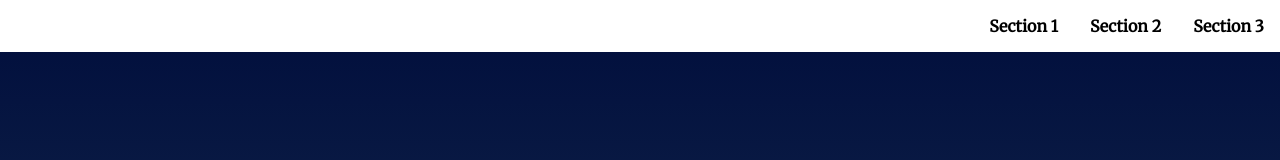
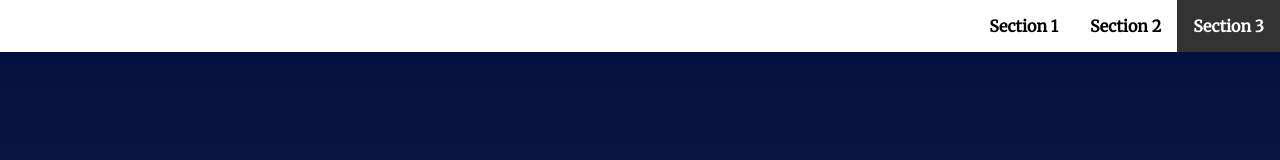
Before and after one commit to CrazyBee81/landing-page, a plain HTML site: page landing-page/index.html in a window 1280 px wide. Shown: the top 160 px of the page. Drawn offline with Linux system fonts and the light colour scheme.

Commit message:
Update styles.css

```diff
--- a/landing-page/css/styles.css
+++ b/landing-page/css/styles.css
@@ -88,6 +88,12 @@ section {
     transition: ease 0.3s all;
 }
 
+.navbar__menu .active-class {
+    background: #333;
+    color: #fff;
+    transition: ease 0.3s all;
+}
+
 /* Header Styles */
 .page__header {
     background: #fff;
@@ -100,7 +106,7 @@ section {
 /* Button Styles */
 
 .btn {
-    display:block;
+    display: block;
     border: none;
     outline: none;
     background-color: #fff;
@@ -237,6 +243,10 @@ section.active-class .landing__container::after {
     animation: rotate 5s linear 0s infinite forwards reverse;
 }
 
+.invisible-class {
+    display: none;
+}
+
 /* Section Active Styles Keyframe Animations */
 @keyframes rotate {
     from {
```
